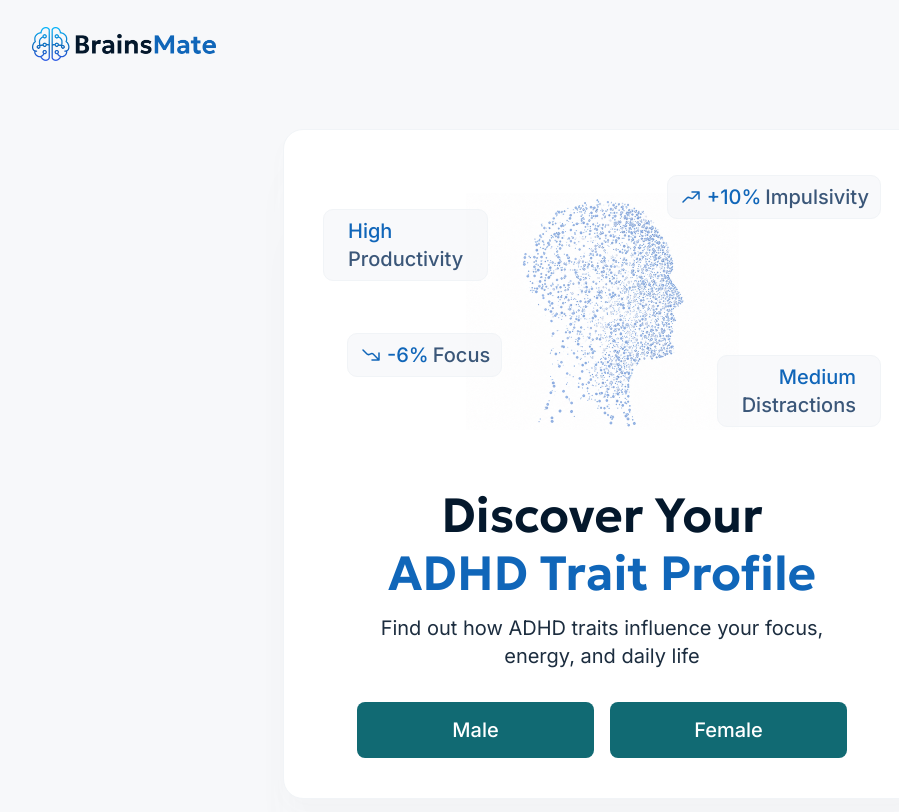
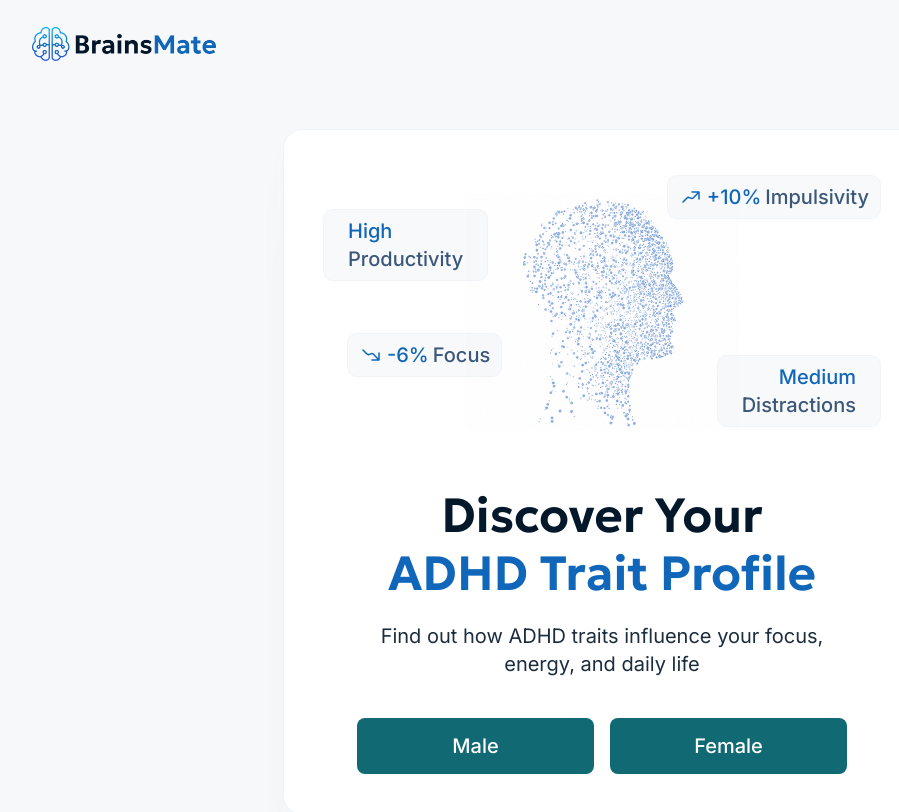
Before and after one commit to ilo667/adhdtest, a Next.js app in the folder frontend/: page / in a window 1280 px wide. Shown: the top 812 px of the page, without its empty margins (38-937 px from the left). Built offline with nearby package versions, Linux system fonts and the light colour scheme.

Commit message:
Landing: adjust h1 mb to 20px, subtitle mb to 40px

```diff
--- a/frontend/app/page.tsx
+++ b/frontend/app/page.tsx
@@ -33,7 +33,7 @@ export default function LandingPage() {
       >
         <div className="relative flex items-center justify-center w-full mb-8" style={{ height: 284 }}>
           <FloatingTag first="High" second="Productivity" style={{ top: 39, left: -1 }} />
-          <FloatingTag first="-6%" second="Focus" icon="/arrow-down.svg" style={{ top: 163, left: 23, padding: '7px 11px' }} />
+          <FloatingTag first="-6%" second="Focus" icon="/arrow-down.svg" style={{ top: 163, left: 23, padding: "7px 11px" }} />
           <Image
             src="/head.png"
             alt="Head illustration"
@@ -46,11 +46,11 @@ export default function LandingPage() {
         </div>
 
         <div className="w-full" style={{ padding: '0 33px' }}>
-          <h1 className="font-semibold text-[48px] leading-[58px] text-[#04182c] text-center mb-3">
+          <h1 className="font-semibold text-[48px] leading-[58px] text-[#04182c] text-center mb-5">
             Discover Your{" "}
             <span className="text-[#1066b9] block">ADHD Trait Profile</span>
           </h1>
-          <p className="text-[20px] leading-[28px] text-[#1C2D3F] text-center mb-8">
+          <p className="text-[20px] leading-[28px] text-[#1C2D3F] text-center mb-[40px]">
             Find out how ADHD traits influence your focus, energy, and daily life
           </p>
 
```
